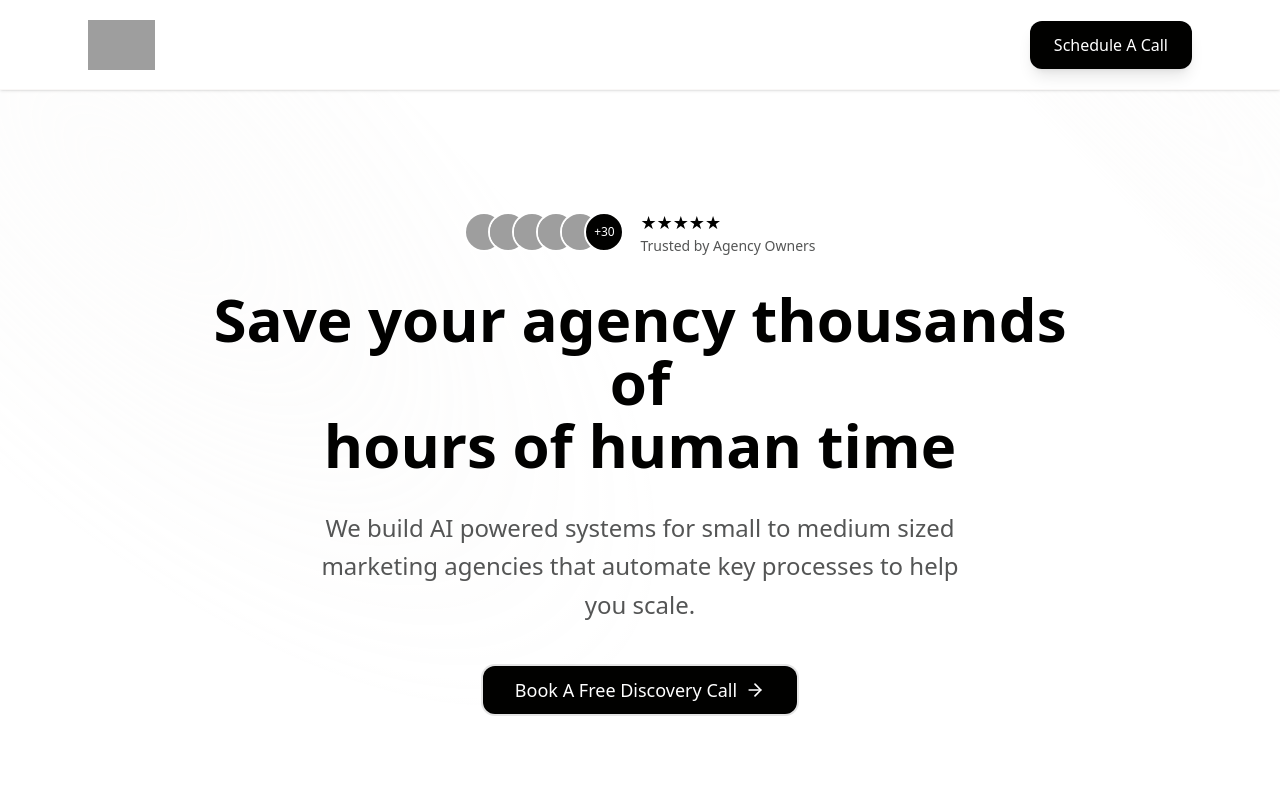
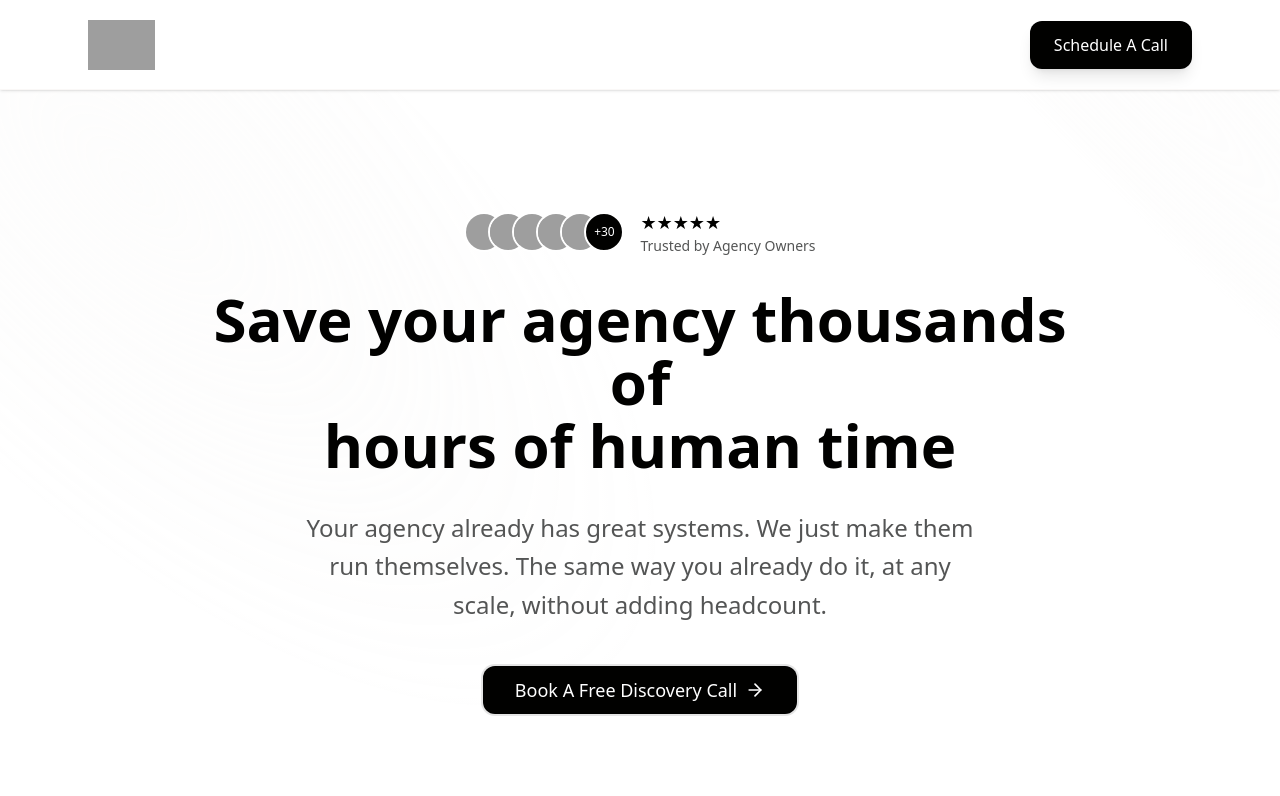
Before and after one commit to BennettBlackCode/boldslatelanding, a Next.js app: page / in a window 1280 px wide. Shown: the top 796 px of the page. Built offline with nearby package versions, Linux system fonts and the light colour scheme; grey boxes are pictures that could not be loaded.

Commit message:
Update hero description: Your agency already has great systems...

```diff
--- a/src/components/DashboardHero.tsx
+++ b/src/components/DashboardHero.tsx
@@ -284,7 +284,7 @@ export default function DashboardHero() {
 
               {/* Subheading */}
               <p className="mx-auto mt-8 max-w-2xl text-[20px] md:text-[24px] leading-[1.6] text-[#545555] font-light">
-                We build AI powered systems for small to medium sized marketing agencies that automate key processes to help you scale.
+                Your agency already has great systems. We just make them run themselves. The same way you already do it, at any scale, without adding headcount.
               </p>
             </AnimatedGroup>
 
```
